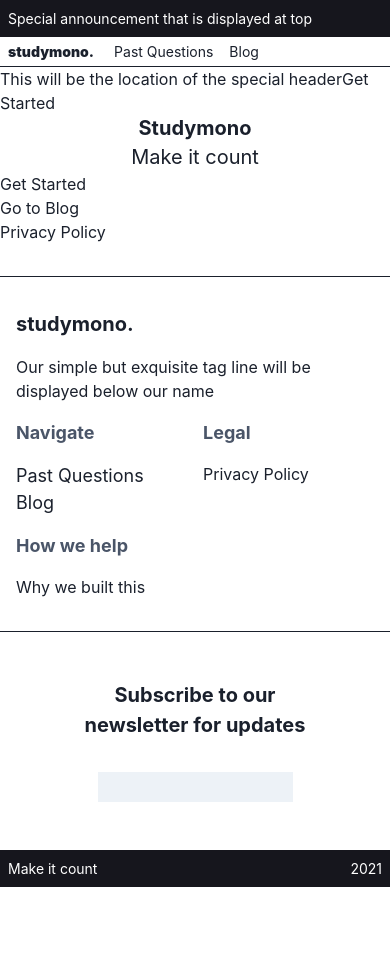
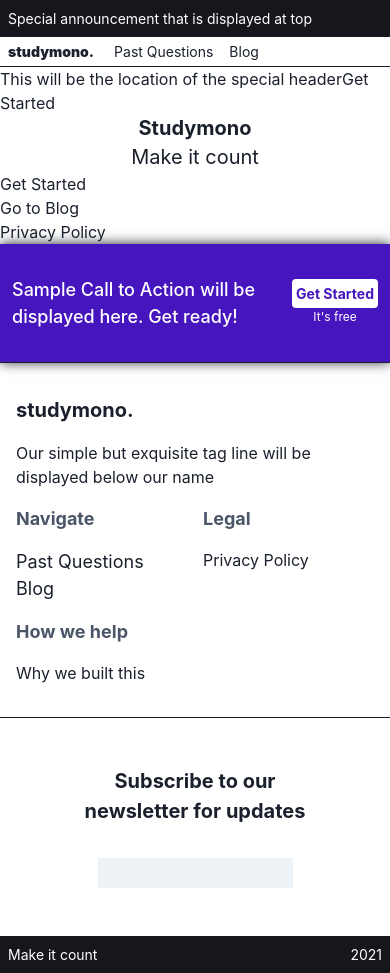
Before and after one commit to okezieuc/studymono-stale, a Next.js app: page / in a window 390 px wide. Before the commit the page ends 887 px from the top, so only its background shows below. Built offline with nearby package versions, Linux system fonts and the light colour scheme.

Commit message:
Created CTA component
I added the all-to-action component that will be show at the bottom of most pages. I will need to modify most of my styles for everything to work on tablets.

```diff
--- /dev/null
+++ b/src/components/CallToAction.js
@@ -0,0 +1,23 @@
+import { Box, Flex, Spacer, HStack,
+	SimpleGrid, Text, } from '@chakra-ui/react'
+import Link from 'next/link'
+
+
+export const CallToAction = () => <Flex bg="#4715be" px={[3, null, 12]}
+	py={[8, null, 12]} alignItems="center"
+	boxShadow="0px 0px 12px 0px">
+	<Text color="white" fontSize={["lg", "xl", "5xl"]}
+		fontWeight={["500", null, "bold"]} maxW={["72%", null, "1000px"]}>
+		Sample Call to Action will be displayed here. Get ready!
+	</Text>
+	<Spacer />
+	<Box>
+		<Text bg="white" color="#4715be" fontSize={["sm", "md", "2xl"]}
+			minWidth="fit-content" py={["1", null, "2"]} px={["1", "2", "5"]} height="fit-content"
+			borderRadius={["4px", "8px"]} fontWeight={["bold", null, "bold"]}>
+			Get Started
+		</Text>
+		<Text textAlign="center" fontSize={["xs", null, "lg"]} mt={[null, null, "1"]} color="white">It's free</Text>
+	</Box>
+
+</Flex>
--- a/src/components/Footer.js
+++ b/src/components/Footer.js
@@ -3,7 +3,7 @@ import { Box, Flex, Spacer, HStack,
 import Link from 'next/link'
 
 
-export const Footer = () => <Box mt={8}>
+export const Footer = () => <Box>
 
 	<SimpleGrid columns={[2, null, 4]} spacing={[4, null,10]} px={[4, null, 12]} py={[8, null, 20]} borderTop="1px solid" borderBottom="1px solid">
 		<Box gridColumn={["span 2", null, "span 1"]}>
--- a/src/pages/index.js
+++ b/src/pages/index.js
@@ -7,6 +7,7 @@ import { CheckCircleIcon, LinkIcon } from '@chakra-ui/icons'
 import Link from 'next/link'
 import { NavBar, } from '../components/NavBar'
 import { Footer, } from '../components/Footer'
+import { CallToAction, } from '../components/CallToAction'
 
 const Index = () => (
 	<Box>
@@ -28,6 +29,7 @@ const Index = () => (
 		<Link href="/privacy">
 			Privacy Policy
 		</Link>
+		<CallToAction />
 		<Footer />
 	</Box>
 )
```
